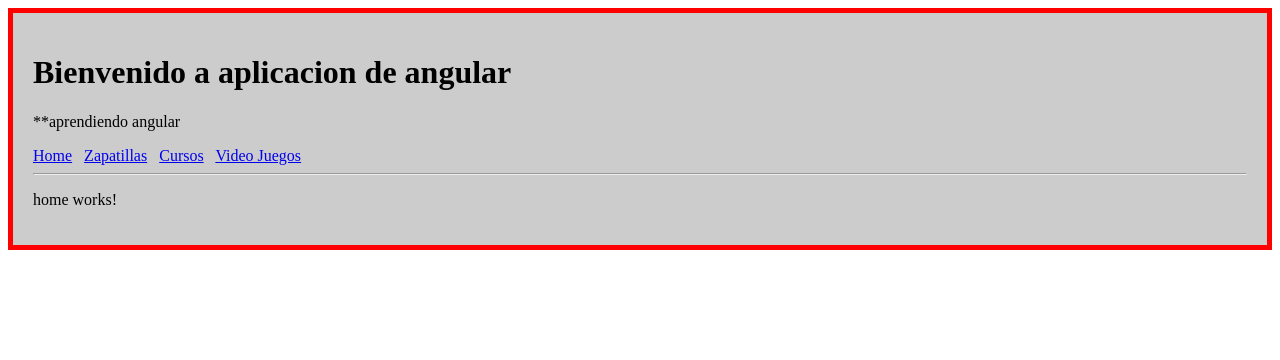
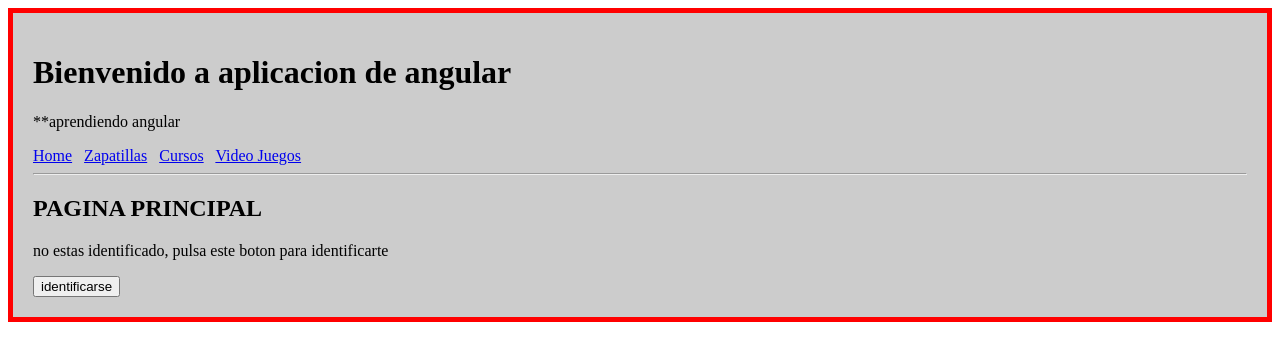
Before and after one commit to Juan-Camilo-Suarez/angular-start, an Angular app in the folder aprendiendo-angular/: page / in a window 1280 px wide. Shown: the top 360 px of the page. Built offline with nearby package versions, Linux system fonts and the light colour scheme.

Commit message:
if else con directivas

```diff
--- a/aprendiendo-angular/src/app/home/home.component.html
+++ b/aprendiendo-angular/src/app/home/home.component.html
@@ -1 +1,11 @@
-<p>home works!</p>
+<h2>PAGINA PRINCIPAL</h2>
+<div *ngIf="identificado; else noIdentificado">
+    <h4>Estas Identificado En La app </h4>
+    <button (click)="unIdentificado()">desidentificarse</button>
+
+</div>
+
+<ng-template #noIdentificado>
+    <p>no estas identificado, pulsa este boton para identificarte</p>
+    <button (click)="setIdentificado()">identificarse</button>
+</ng-template>
--- a/aprendiendo-angular/src/app/home/home.component.ts
+++ b/aprendiendo-angular/src/app/home/home.component.ts
@@ -6,10 +6,19 @@ import { Component, OnInit } from '@angular/core';
   styleUrls: ['./home.component.css']
 })
 export class HomeComponent implements OnInit {
+  public identificado:boolean;
+  constructor() {
+    this.identificado = false;
+  }
 
-  constructor() { }
+  ngOnInit(){
 
-  ngOnInit(): void {
+  }
+  setIdentificado(){
+    this.identificado = true;
+  }
+  unIdentificado(){
+    this.identificado = false;
   }
 
 }
```
